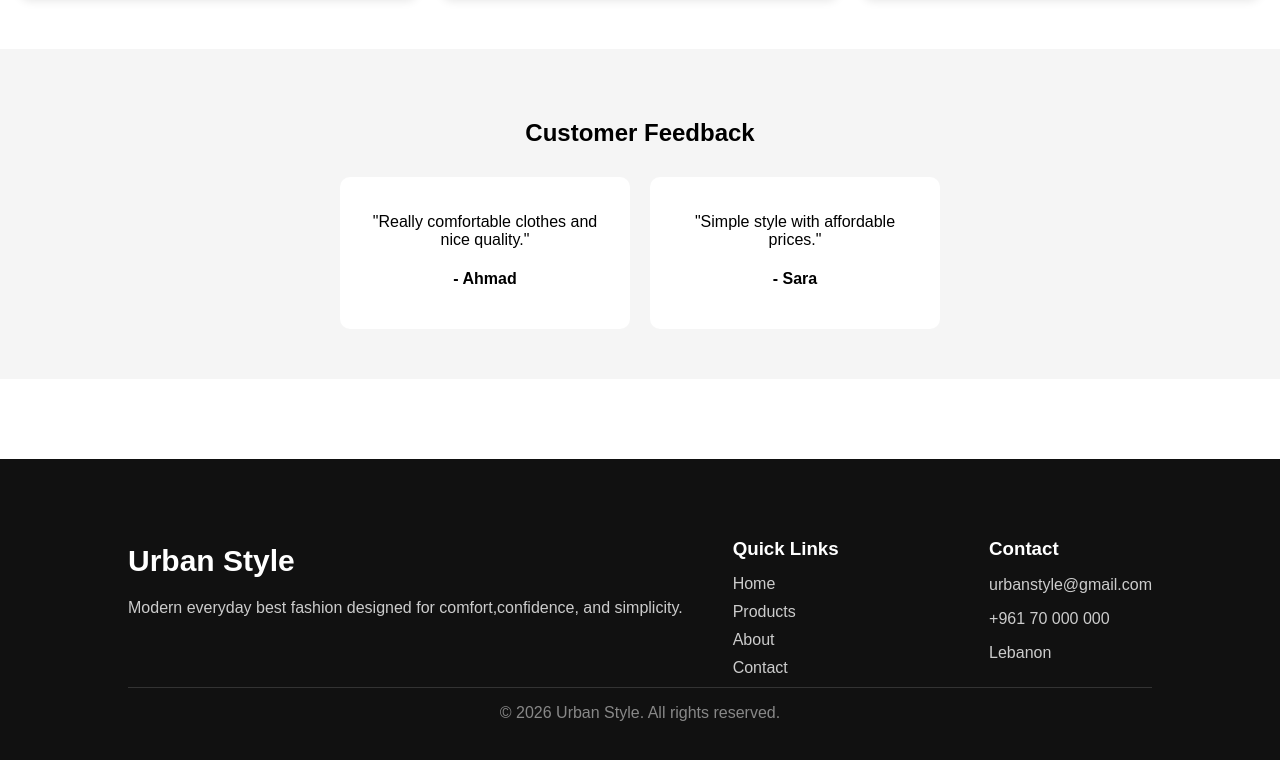
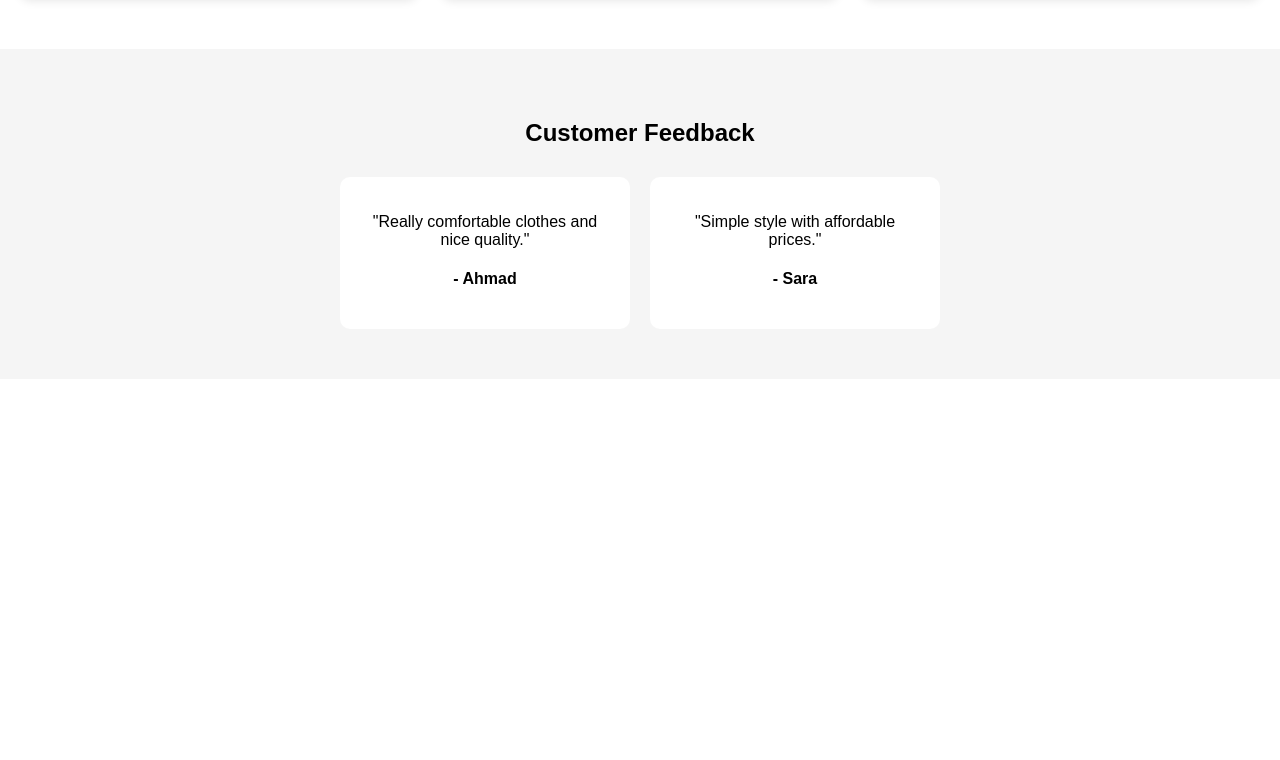
Before and after one commit to mohammadqassem515-lab/urban-style-, a React (Vite) app: page / in a window 1280 px wide. Shown: the part 3389-4149 px from the top of the page. After the commit the page ends 3768 px from the top, so only its background shows below. Built offline with nearby package versions, Linux system fonts and the light colour scheme.

Commit message:
removed footer component

```diff
--- a/src/App.jsx
+++ b/src/App.jsx
@@ -9,7 +9,7 @@ import Products from "./pages/Products"
 import Contact from "./pages/Contact"
 
 import About from "./pages/About"
-import Footer from "./components/footer"
+
 
 function App() {
 
@@ -30,7 +30,7 @@ function App() {
         <Route path="/about" element={<About />} />
 
       </Routes>
-      <Footer/>
+
 
     </BrowserRouter>
 
```
